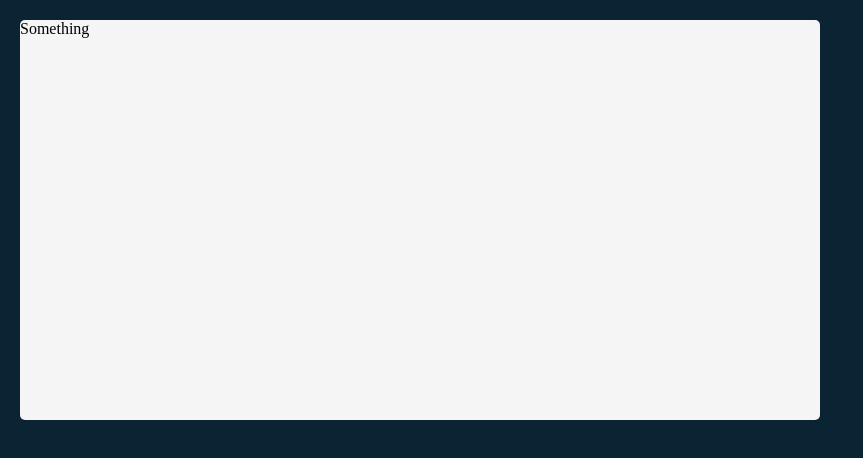
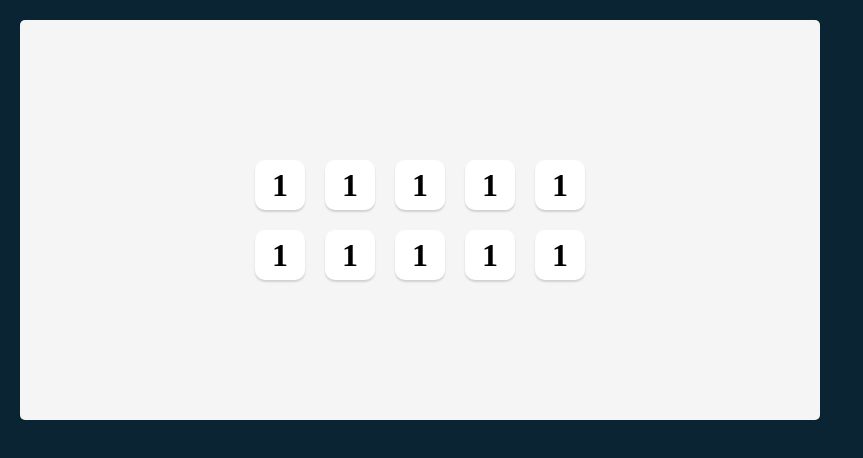
Before and after one commit to dietermd/react-tenzies, a React (Vite) app: page / in a window 1280 px wide. Shown: the top 458 px of the page, without its empty margins (0-863 px from the left). Built offline with nearby package versions, Linux system fonts and the light colour scheme.

Commit message:
Die component

```diff
--- a/index.html
+++ b/index.html
@@ -4,6 +4,9 @@
     <meta charset="UTF-8" />
     <link rel="icon" type="image/svg+xml" href="/vite.svg" />
     <meta name="viewport" content="width=device-width, initial-scale=1.0" />
+    <link rel="preconnect" href="https://fonts.googleapis.com">
+    <link rel="preconnect" href="https://fonts.gstatic.com" crossorigin>
+    <link href="https://fonts.googleapis.com/css2?family=Inter&family=Karla:wght@700&display=swap" rel="stylesheet">
     <title>React Tenzies</title>
   </head>
   <body>
--- a/src/App.jsx
+++ b/src/App.jsx
@@ -1,10 +1,22 @@
 import { useState } from 'react'
+import Die from './components/Die'
 
 
 export default function App() {
   return (
     <main>
-      Something
+      <div className="dice-container">
+        <Die value="1"/>
+        <Die value="1"/>
+        <Die value="1"/>
+        <Die value="1"/>
+        <Die value="1"/>
+        <Die value="1"/>
+        <Die value="1"/>
+        <Die value="1"/>
+        <Die value="1"/>
+        <Die value="1"/>
+      </div>
     </main>
   )
 }
--- /dev/null
+++ b/src/components/Die.jsx
@@ -0,0 +1,9 @@
+import React from "react";
+
+export default function Die(props) {
+  return (
+    <div className="die-face">
+      <h2 className="die-value">{props.value}</h2>
+    </div>
+  )
+}
--- a/src/index.css
+++ b/src/index.css
@@ -13,4 +13,31 @@
   height: 400px;
   max-width: 800px;
   border-radius: 5px;
+  padding: 20px;
+  display: flex;
+  flex-direction: column;
+  justify-content: center;
+  align-items: center;
 }
+
+.dice-container {
+  display: grid;
+  grid-template: auto auto / repeat(5, 1fr);
+  gap: 20px;
+}
+
+.die-face {
+  height: 50px;
+  width: 50px;
+  box-shadow: 0px 2px 2px rgba(0, 0, 0, 0.15);
+  border-radius: 10px;
+  display: flex;
+  justify-content: center;
+  align-items: center;
+  cursor: pointer;
+  background-color: white;
+}
+
+.die-value {
+  font-size: 2rem;
+}
```
